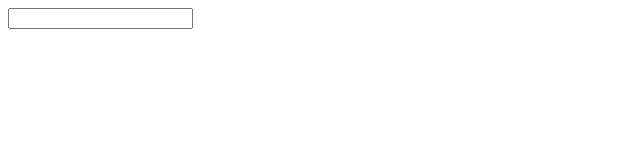
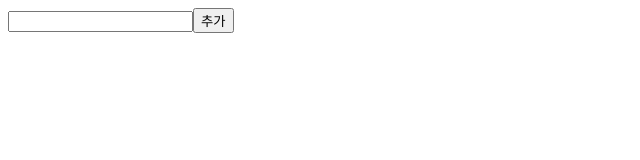
Before and after one commit to hagop5989/react20240509, a React (Vite) app: page / in a window 1280 px wide. Shown: the top 160 px of the page, without its empty margins (0-640 px from the left). Built offline with nearby package versions, Linux system fonts and the light colour scheme.

Commit message:
20240513 react- 공부 상태예제4) input 입력값 list 추가해서 보여주기 (학원)

```diff
--- a/src/App.jsx
+++ b/src/App.jsx
@@ -2,18 +2,29 @@ import React, { useState } from "react";
 
 function App(props) {
   const [text, setText] = useState("");
+  const [list, setList] = useState([]);
 
-  function handleUpdateText(e) {
-    console.log("변경됨");
-    console.log(e.target.value);
-    return setText(e.target.value);
+  function handleClick() {
+    list.push(text);
+    const [...nextList] = list; // 얕은복사
+    nextList.push(text);
+    setList(nextList);
+    setText("");
   }
 
   return (
     <div>
-      {/*이벤트 props 에 넣는 함수는 handle xxx 라고 정함*/}
-      <input type="text" onChange={handleUpdateText} />
-      <p>{text}</p>
+      <input
+        value={text}
+        type="text"
+        onChange={(e) => setText(e.target.value)}
+      />
+      <button onClick={handleClick}>추가</button>
+      <ul>
+        {list.map((item) => {
+          <li>{item}</li>;
+        })}
+      </ul>
     </div>
   );
 }
```
